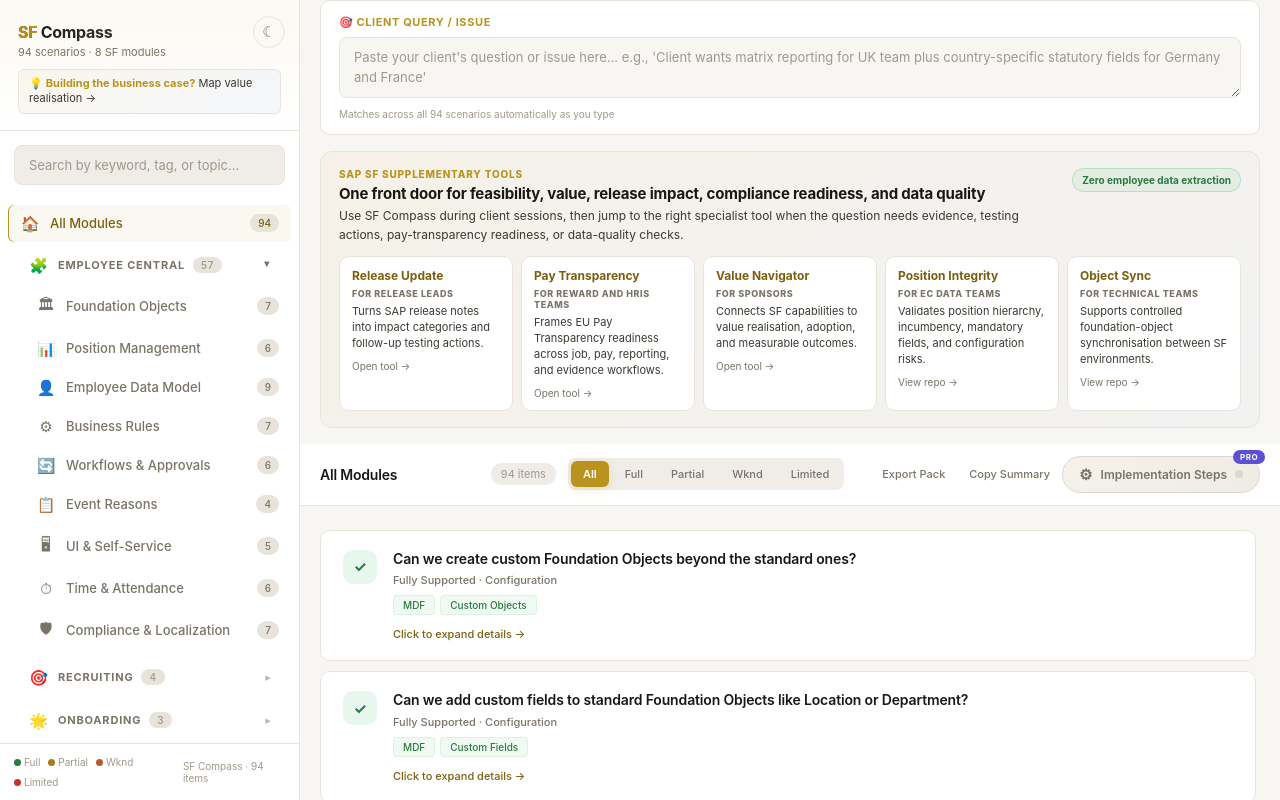
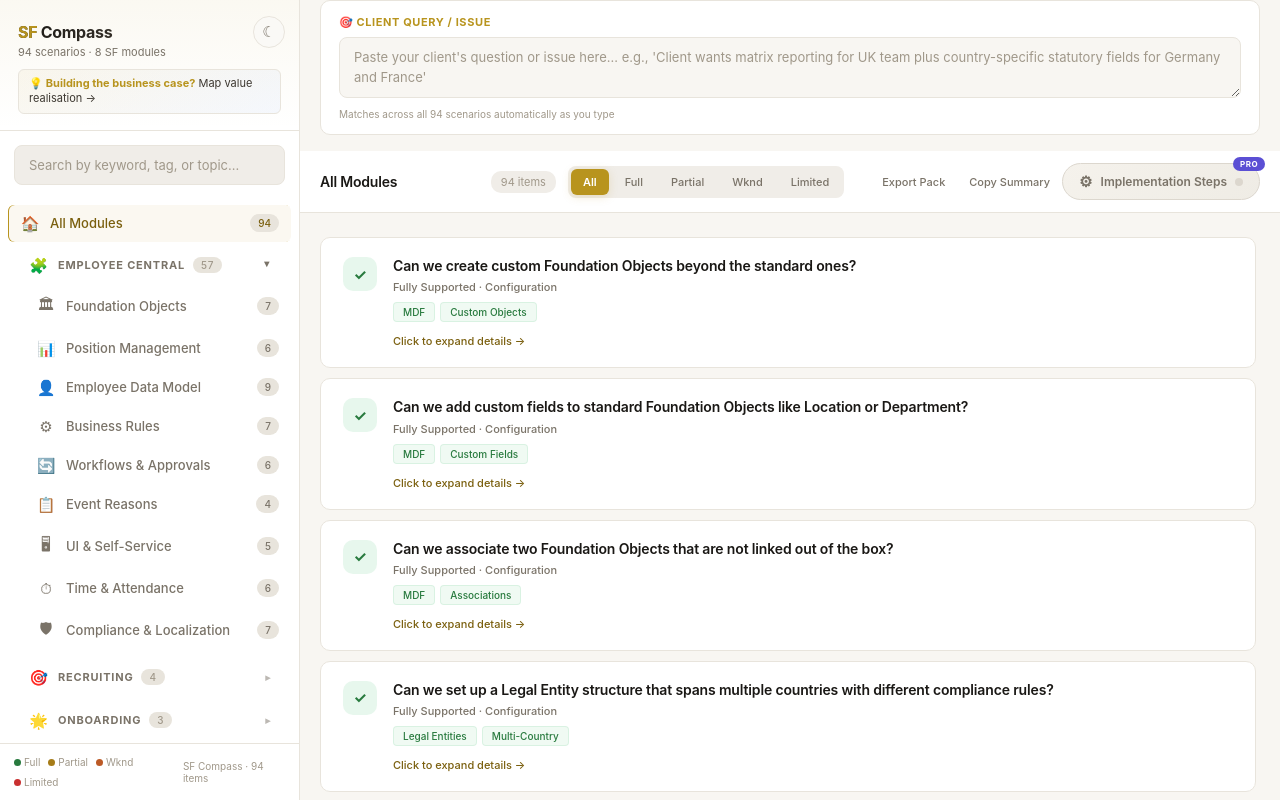
Before and after one commit to SahirVhora/sf-compass, a plain HTML site: page index.html in a window 1280 px wide. Drawn offline with Linux system fonts and the light colour scheme.

Commit message:
fix: hide supplementary tools section

```diff
--- a/index.html
+++ b/index.html
@@ -3,8 +3,8 @@
 <head>
 <meta charset="UTF-8">
 <meta name="viewport" content="width=device-width, initial-scale=1.0">
-<meta name="description" content="SF Compass is a SAP SuccessFactors consulting hub with 94 feasibility scenarios, implementation guidance, and links to supplementary tools for release impact, pay transparency, value realisation, data quality, and object sync.">
-<meta name="keywords" content="SAP SuccessFactors, SuccessFactors consulting tools, SF Compass, Employee Central, EC implementation, SAP SF, HRIS, SAP HR, release impact, pay transparency, position management, data quality, value realisation, object sync, SF consultant tool">
+<meta name="description" content="Instant feasibility answers for SAP SuccessFactors. 94 customization scenarios across 8 SF modules - search, filter, and get implementation steps during client sessions. Free, no login, single-file tool.">
+<meta name="keywords" content="SAP SuccessFactors, Employee Central, EC implementation, SF consulting, HRIS customization, SF consultant tool, SAP SF, SuccessFactors feasibility, EC configuration guide, SAP HR, business rules, MDF foundation objects, Position Management, SAP consulting tool, SuccessFactors consultant">
 <meta name="author" content="SF Compass">
 <meta name="robots" content="index, follow">
 <link rel="canonical" href="https://sahirvhora.github.io/sf-compass/">
@@ -12,8 +12,8 @@
 <!-- Open Graph / LinkedIn / Facebook -->
 <meta property="og:type" content="website">
 <meta property="og:url" content="https://sahirvhora.github.io/sf-compass/">
-<meta property="og:title" content="SF Compass - SAP SuccessFactors Consulting Hub">
-<meta property="og:description" content="SAP SuccessFactors consulting hub: 94 feasibility scenarios, client-ready answers, implementation steps, and linked supplementary tools for SF consultants.">
+<meta property="og:title" content="SF Compass - SAP SuccessFactors Implementation Reference">
+<meta property="og:description" content="94 SAP SuccessFactors customization scenarios at your fingertips. Client-friendly answers by default, technical implementation steps when you need them. Built for SF consultants.">
 <meta property="og:image" content="https://sahirvhora.github.io/sf-compass/preview.png">
 <meta property="og:image:width" content="1200">
 <meta property="og:image:height" content="630">
@@ -22,11 +22,11 @@
 <!-- Twitter -->
 <meta name="twitter:card" content="summary_large_image">
 <meta name="twitter:url" content="https://sahirvhora.github.io/sf-compass/">
-<meta name="twitter:title" content="SF Compass - SAP SuccessFactors Consulting Hub">
-<meta name="twitter:description" content="94 SAP SuccessFactors feasibility scenarios, client-ready answers, implementation steps, and linked supplementary tools.">
+<meta name="twitter:title" content="SF Compass - SAP SuccessFactors Implementation Reference">
+<meta name="twitter:description" content="94 SAP SuccessFactors customization scenarios at your fingertips. Client-friendly answers by default, technical implementation steps when you need them.">
 <meta name="twitter:image" content="https://sahirvhora.github.io/sf-compass/preview.png">
 
-<title>SF Compass - SAP SuccessFactors Consulting Hub</title>
+<title>SF Compass - SAP SuccessFactors Implementation Reference</title>
 <style>
 /* ── THEME SYSTEM ── */
 :root, [data-theme="dark"] {
@@ -407,29 +407,6 @@
 .empty-state h3 { font-size: 17px; color: var(--text); margin-bottom: 8px; font-weight: 600; }
 .empty-state p { font-size: 13px; color: var(--dim2); max-width: 400px; margin: 0 auto; line-height: 1.6; }
 
-/* ── TOOL SUITE PANEL ── */
-.suite-panel {
-  margin: 0 20px 16px 20px; background: linear-gradient(135deg, rgba(200,168,78,0.06), rgba(91,141,239,0.04));
-  border: 1px solid var(--border); border-radius: 12px; padding: 16px 18px;
-  transition: background 0.4s ease, border-color 0.4s ease;
-}
-.suite-header { display: flex; justify-content: space-between; gap: 16px; align-items: flex-start; margin-bottom: 12px; }
-.suite-kicker { font-size: 10px; color: var(--accent); text-transform: uppercase; letter-spacing: 0.8px; font-weight: 800; margin-bottom: 4px; }
-.suite-title { font-size: 15px; color: var(--text); font-weight: 700; letter-spacing: -0.2px; }
-.suite-copy { font-size: 12px; color: var(--text2); line-height: 1.55; margin-top: 4px; max-width: 760px; }
-.suite-badge { font-size: 10px; color: var(--green); border: 1px solid rgba(63,185,107,0.28); background: rgba(63,185,107,0.08); border-radius: 999px; padding: 5px 9px; white-space: nowrap; font-weight: 700; }
-.tool-grid { display: grid; grid-template-columns: repeat(5, minmax(140px, 1fr)); gap: 8px; }
-.tool-card {
-  display: block; text-decoration: none; color: var(--text); background: var(--surface);
-  border: 1px solid var(--border); border-radius: 10px; padding: 11px 12px;
-  transition: transform 0.18s ease, border-color 0.18s ease, box-shadow 0.18s ease; min-height: 112px;
-}
-.tool-card:hover { transform: translateY(-1px); border-color: var(--accent); box-shadow: var(--shadow-sm); }
-.tool-card .tool-name { font-size: 12px; font-weight: 750; margin-bottom: 5px; color: var(--accent2); }
-.tool-card .tool-for { font-size: 9px; text-transform: uppercase; letter-spacing: 0.55px; color: var(--dim); font-weight: 800; margin-bottom: 5px; }
-.tool-card .tool-problem { font-size: 11px; color: var(--text2); line-height: 1.45; }
-.tool-card .tool-arrow { font-size: 10px; color: var(--dim); margin-top: 8px; }
-
 @media (max-width: 768px) {
   body { flex-direction: column; }
   #sidebar { width: 100%; min-width: 0; max-height: 32vh; }
@@ -439,10 +416,6 @@
   .query-panel { margin: 0 14px 12px; padding: 12px 14px; }
   .query-panel textarea { min-height: 72px; font-size: 14px; }
   .query-panel .query-hint { flex-direction: column; align-items: flex-start; }
-  .suite-panel { margin: 0 14px 12px; padding: 13px 14px; }
-  .suite-header { flex-direction: column; gap: 8px; }
-  .tool-grid { grid-template-columns: 1fr; }
-  .tool-card { min-height: 0; }
   .toolbar { gap: 8px; padding: 8px 14px; align-items: stretch; }
   .toolbar .active-cat,
   .toolbar .result-count { white-space: normal; }
@@ -525,48 +498,6 @@
     </div>
   </div>
 
-  <section class="suite-panel" aria-label="SAP SuccessFactors supplementary tool suite">
-    <div class="suite-header">
-      <div>
-        <div class="suite-kicker">SAP SF Supplementary Tools</div>
-        <div class="suite-title">One front door for feasibility, value, release impact, compliance readiness, and data quality</div>
-        <div class="suite-copy">Use SF Compass during client sessions, then jump to the right specialist tool when the question needs evidence, testing actions, pay-transparency readiness, or data-quality checks.</div>
-      </div>
-      <div class="suite-badge">Zero employee data extraction</div>
-    </div>
-    <div class="tool-grid">
-      <a class="tool-card" href="https://sahirvhora.github.io/sf-release-update/" target="_blank" rel="noopener">
-        <div class="tool-name">Release Update</div>
-        <div class="tool-for">For release leads</div>
-        <div class="tool-problem">Turns SAP release notes into impact categories and follow-up testing actions.</div>
-        <div class="tool-arrow">Open tool →</div>
-      </a>
-      <a class="tool-card" href="https://sahirvhora.github.io/sf-pay-transparency/" target="_blank" rel="noopener">
-        <div class="tool-name">Pay Transparency</div>
-        <div class="tool-for">For reward and HRIS teams</div>
-        <div class="tool-problem">Frames EU Pay Transparency readiness across job, pay, reporting, and evidence workflows.</div>
-        <div class="tool-arrow">Open tool →</div>
-      </a>
-      <a class="tool-card" href="https://sahirvhora.github.io/sf-value-navigator/" target="_blank" rel="noopener">
-        <div class="tool-name">Value Navigator</div>
-        <div class="tool-for">For sponsors</div>
-        <div class="tool-problem">Connects SF capabilities to value realisation, adoption, and measurable outcomes.</div>
-        <div class="tool-arrow">Open tool →</div>
-      </a>
-      <a class="tool-card" href="https://github.com/SahirVhora/sf-position-integrity-checker" target="_blank" rel="noopener">
-        <div class="tool-name">Position Integrity</div>
-        <div class="tool-for">For EC data teams</div>
-        <div class="tool-problem">Validates position hierarchy, incumbency, mandatory fields, and configuration risks.</div>
-        <div class="tool-arrow">View repo →</div>
-      </a>
-      <a class="tool-card" href="https://github.com/SahirVhora/SAPSF_ObjectSync" target="_blank" rel="noopener">
-        <div class="tool-name">Object Sync</div>
-        <div class="tool-for">For technical teams</div>
-        <div class="tool-problem">Supports controlled foundation-object synchronisation between SF environments.</div>
-        <div class="tool-arrow">View repo →</div>
-      </a>
-    </div>
-  </section>
   <div class="toolbar">
     <span class="active-cat" id="active-cat-label">All Modules</span>
     <span class="result-count" id="result-count"></span>
```
